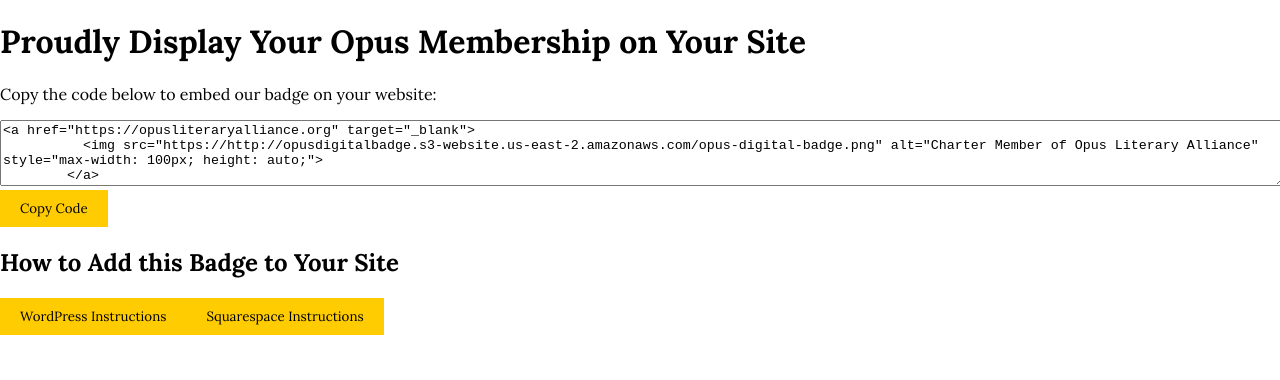
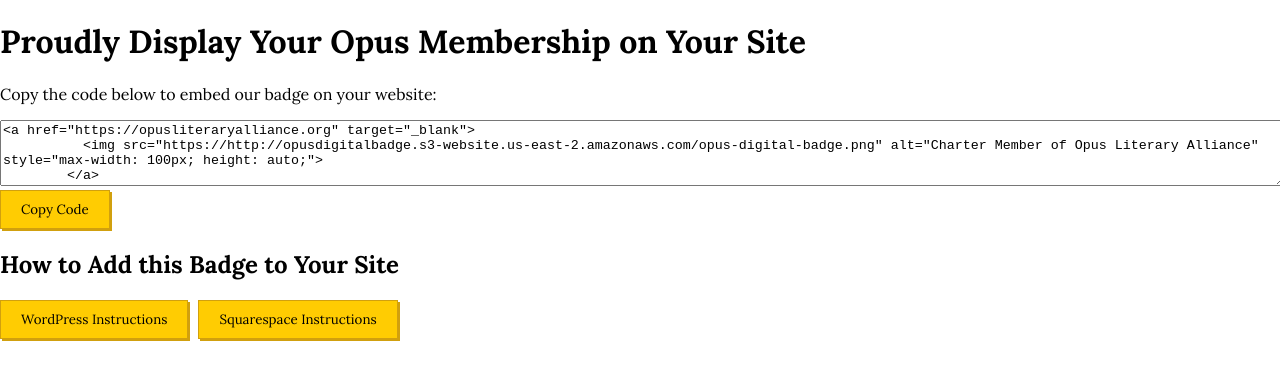
Before and after one commit to dkblinux98/opus-membership-badge, a React (Create React App) app: page / in a window 1280 px wide. Shown: the top 380 px of the page. Built offline with nearby package versions, Linux system fonts and the light colour scheme.

Commit message:
Updated CSS for Buttons

```diff
--- a/src/App.css
+++ b/src/App.css
@@ -14,11 +14,19 @@
   background-color: #FFCC02;
   color: black;
   padding: 10px 20px;
-  border: none;
+  border: 1px solid #d1a00e; /* Slightly darker border for depth */
   cursor: pointer;
   font-family: 'Lora', serif;
+  margin-right: 10px; /* Adds spacing between buttons */
+  box-shadow: 2px 2px 0 #d1a00e; /* Shadow for 3D effect */
+  transition: transform 0.1s, box-shadow 0.1s; /* Smooth transition for click effect */
 }
 
 button:hover {
   opacity: 0.9;
 }
+
+button:active {
+  transform: translate(2px, 2px); /* Moves the button to mimic being pressed */
+  box-shadow: none; /* Removes shadow to complete the pressed effect */
+}
```
